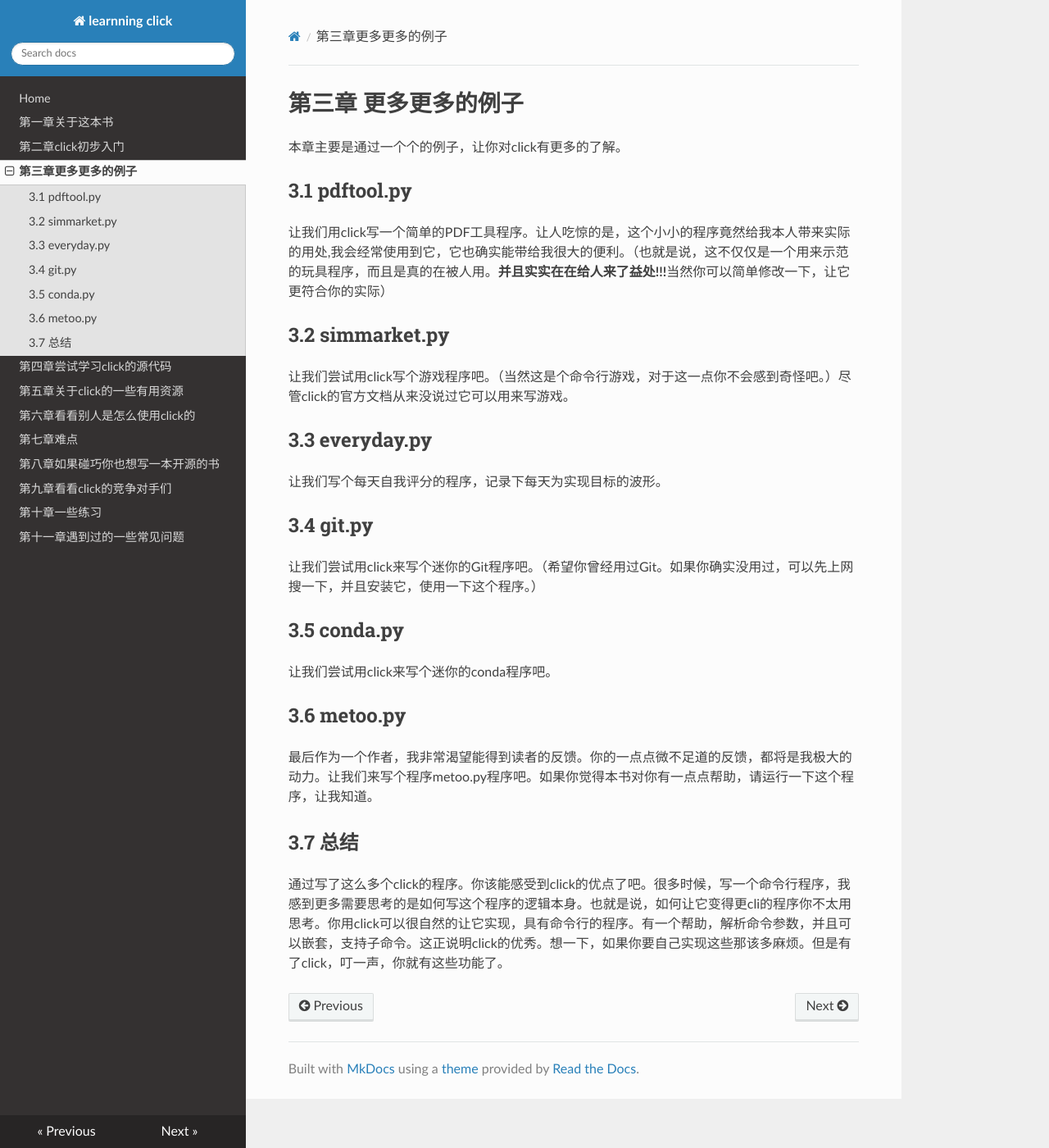
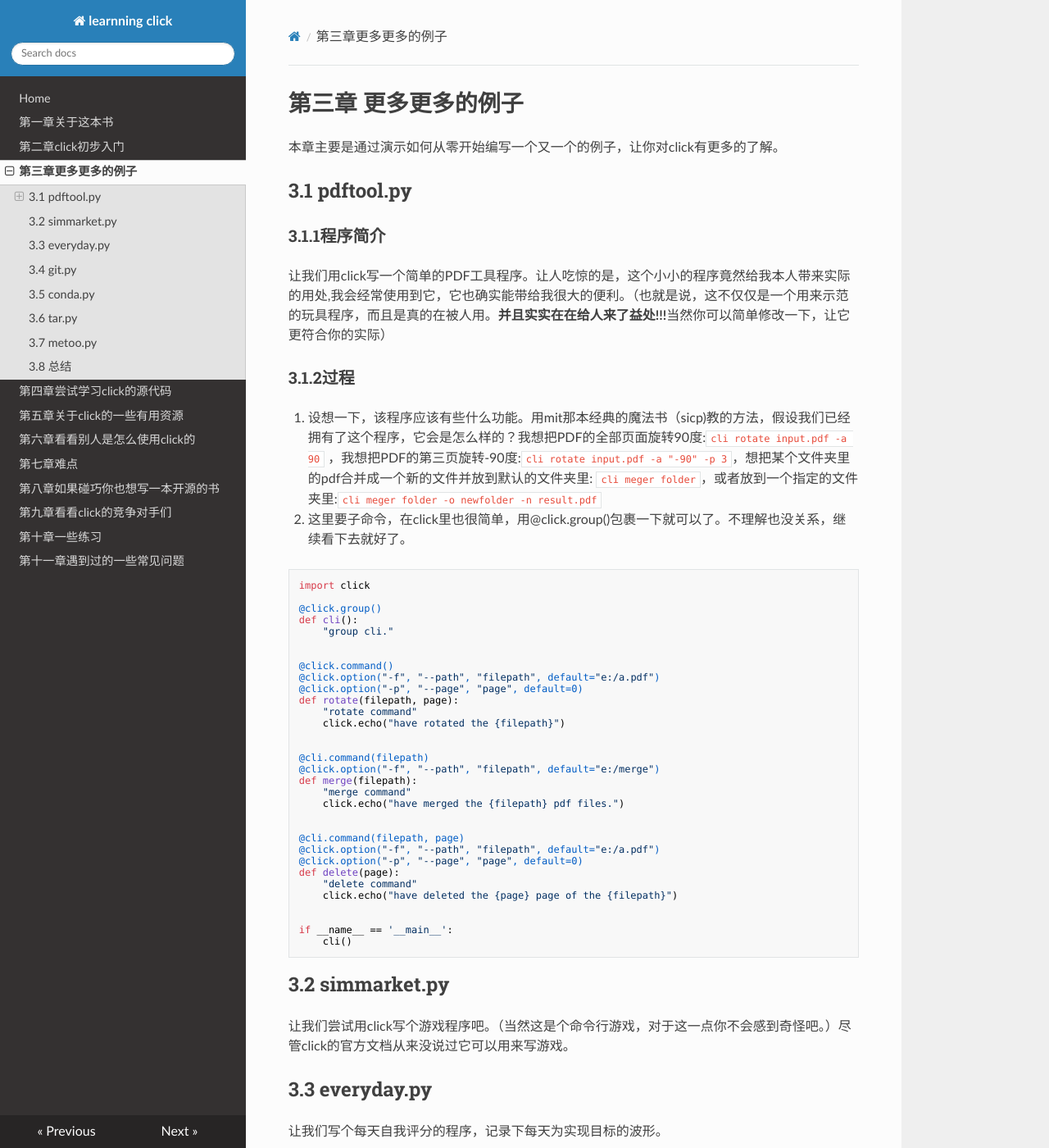
Before and after one commit to lizkca/thebook, an MkDocs documentation site: the page built from docs/chap3.md, in a window 1280 px wide and 1400 px high. Shown: the whole window at 82% size. Built offline with MkDocs 1.6.1, drawn with Linux system fonts in a browser that asks for light colours; nearby versions of some CDN libraries; some of the changed text lies outside the part shown.

Commit message:
chap3 add an example

````diff
--- a/docs/chap3.md
+++ b/docs/chap3.md
@@ -1,8 +1,47 @@
 # 第三章 更多更多的例子
 
-本章主要是通过一个个的例子，让你对click有更多的了解。
+本章主要是通过演示如何从零开始编写一个又一个的例子，让你对click有更多的了解。
 ##3.1 pdftool.py
+###3.1.1程序简介
 让我们用click写一个简单的PDF工具程序。让人吃惊的是，这个小小的程序竟然给我本人带来实际的用处,我会经常使用到它，它也确实能带给我很大的便利。（也就是说，这不仅仅是一个用来示范的玩具程序，而且是真的在被人用。**并且实实在在给人来了益处!!!**当然你可以简单修改一下，让它更符合你的实际）
+###3.1.2过程
+1. 设想一下，该程序应该有些什么功能。用mit那本经典的魔法书（sicp)教的方法，假设我们已经拥有了这个程序，它会是怎么样的？我想把PDF的全部页面旋转90度:`cli rotate input.pdf -a 90`
+，我想把PDF的第三页旋转-90度:`cli rotate input.pdf -a "-90" -p 3`，想把某个文件夹里的pdf合并成一个新的文件并放到默认的文件夹里: `cli meger folder`，或者放到一个指定的文件夹里:`cli meger folder -o newfolder -n result.pdf`
+2. 这里要子命令，在click里也很简单，用@click.group()包裹一下就可以了。不理解也没关系，继续看下去就好了。
+```
+import click
+
+@click.group()
+def cli():
+    "group cli."
+
+
+@click.command()
+@click.option("-f", "--path", "filepath", default="e:/a.pdf")
+@click.option("-p", "--page", "page", default=0)
+def rotate(filepath, page):
+    "rotate command"
+    click.echo("have rotated the {filepath}")
+
+
+@cli.command(filepath)
+@click.option("-f", "--path", "filepath", default="e:/merge")
+def merge(filepath):
+    "merge command"
+    click.echo("have merged the {filepath} pdf files.")
+
+
+@cli.command(filepath, page)
+@click.option("-f", "--path", "filepath", default="e:/a.pdf")
+@click.option("-p", "--page", "page", default=0)
+def delete(page):
+    "delete command"
+    click.echo("have deleted the {page} page of the {filepath}")
+
+
+if __name__ == '__main__':
+    cli()
+```
 ##3.2 simmarket.py
 让我们尝试用click写个游戏程序吧。（当然这是个命令行游戏，对于这一点你不会感到奇怪吧。）尽管click的官方文档从来没说过它可以用来写游戏。
 ##3.3 everyday.py
@@ -11,7 +50,9 @@
 让我们尝试用click来写个迷你的Git程序吧。（希望你曾经用过Git。如果你确实没用过，可以先上网搜一下，并且安装它，使用一下这个程序。）
 ##3.5 conda.py
 让我们尝试用click来写个迷你的conda程序吧。
-##3.6 metoo.py
+##3.6 tar.py
+尝试编写一个压缩，解压缩的程序
+##3.7 metoo.py
 最后作为一个作者，我非常渴望能得到读者的反馈。你的一点点微不足道的反馈，都将是我极大的动力。让我们来写个程序metoo.py程序吧。如果你觉得本书对你有一点点帮助，请运行一下这个程序，让我知道。
-##3.7 总结
+##3.8 总结
 通过写了这么多个click的程序。你该能感受到click的优点了吧。很多时候，写一个命令行程序，我感到更多需要思考的是如何写这个程序的逻辑本身。也就是说，如何让它变得更cli的程序你不太用思考。你用click可以很自然的让它实现，具有命令行的程序。有一个帮助，解析命令参数，并且可以嵌套，支持子命令。这正说明click的优秀。想一下，如果你要自己实现这些那该多麻烦。但是有了click，叮一声，你就有这些功能了。
````
Also changed, not shown: docs/index.md (+1 -0 lines), site/chap1/index.html, site/chap2/index.html, site/chap3/index.html, site/index.html, site/search/search_index.json, site/sitemap.xml, 1 other file.
